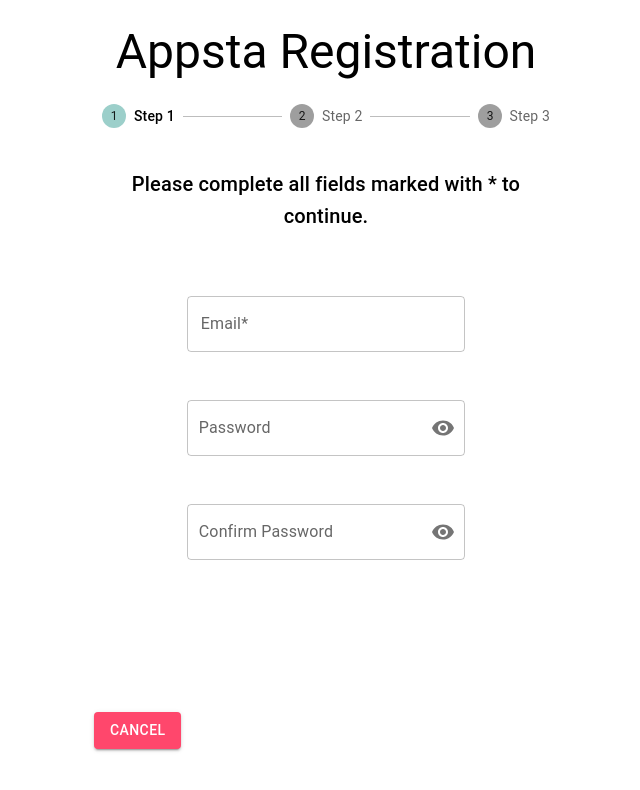
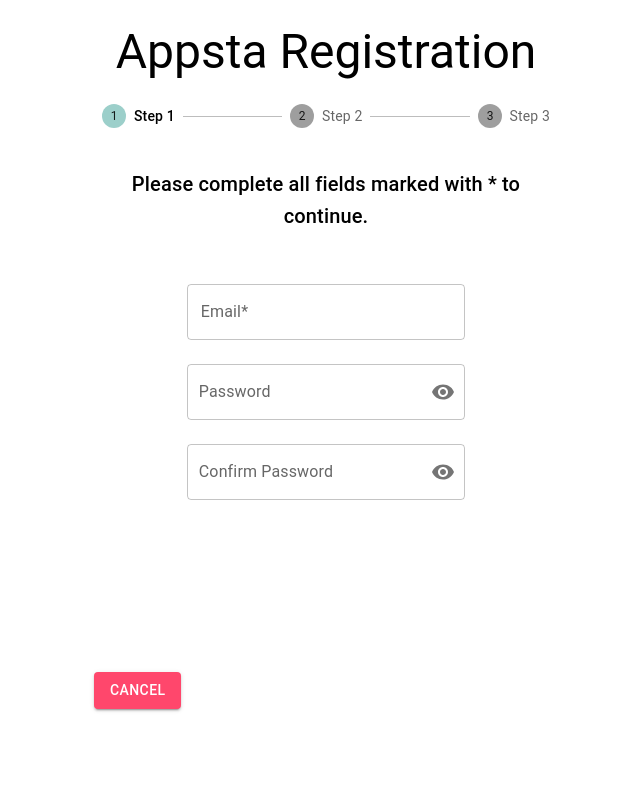
Before and after one commit to rhvdbergh/appsta, a React (Create React App) app: page /#/BuyerRegistration in a window 1280 px wide. Shown: the top 790 px of the page, without its empty margins (314-954 px from the left). Built offline with nearby package versions, Linux system fonts and the light colour scheme; no server answers.

Commit message:
adjusts buyer reg spacing

```diff
--- a/src/components/BuyerRegistration/BuyerRegistration.jsx
+++ b/src/components/BuyerRegistration/BuyerRegistration.jsx
@@ -138,7 +138,7 @@ function BuyerRegistration() {
             </Fragment>
           ) : (
             <Fragment>
-              <Box sx={{ minHeight: '50vh' }}>
+              <Box sx={{ minHeight: '45vh' }}>
                 {/* handleRender conditionally renders the form */}
                 {handleRender()}
               </Box>
--- a/src/components/BuyerRegistration/BuyerRegistrationForm1.jsx
+++ b/src/components/BuyerRegistration/BuyerRegistrationForm1.jsx
@@ -92,7 +92,7 @@ function BuyerRegistrationForm1({ setCanMoveForward }) {
     >
       <Box sx={{ display: 'flex', justifyContent: 'center' }}>
         <TextField
-          sx={{ width: '60%', my: 3 }}
+          sx={{ width: '60%', maxWidth: '350px', my: 1.5 }}
           label="Email*"
           variant="outlined"
           value={username}
@@ -103,7 +103,10 @@ function BuyerRegistrationForm1({ setCanMoveForward }) {
         />
       </Box>
       <Box sx={{ display: 'flex', justifyContent: 'center' }}>
-        <FormControl variant="filled" sx={{ width: '60%', my: 3 }}>
+        <FormControl
+          variant="filled"
+          sx={{ width: '60%', maxWidth: '350px', my: 1.5 }}
+        >
           <InputLabel htmlFor="filled-adornment-password">Password</InputLabel>
           <OutlinedInput
             id="filled-adornment-password"
@@ -128,7 +131,10 @@ function BuyerRegistrationForm1({ setCanMoveForward }) {
         </FormControl>
       </Box>
       <Box sx={{ display: 'flex', justifyContent: 'center' }}>
-        <FormControl variant="filled" sx={{ width: '60%', my: 3 }}>
+        <FormControl
+          variant="filled"
+          sx={{ width: '60%', maxWidth: '350px', my: 1.5 }}
+        >
           <InputLabel htmlFor="filled-adornment-password">
             Confirm Password
           </InputLabel>
--- a/src/components/BuyerRegistration/BuyerRegistrationForm2.jsx
+++ b/src/components/BuyerRegistration/BuyerRegistrationForm2.jsx
@@ -55,7 +55,7 @@ function BuyerRegistrationForm2({ setCanMoveForward }) {
     >
       <Box sx={{ display: 'flex', justifyContent: 'center' }}>
         <TextField
-          sx={{ width: '60%', my: 3 }}
+          sx={{ width: '60%', maxWidth: '350px', my: 1.5 }}
           label="First name*"
           value={first_name}
           variant="outlined"
@@ -67,7 +67,7 @@ function BuyerRegistrationForm2({ setCanMoveForward }) {
       </Box>
       <Box sx={{ display: 'flex', justifyContent: 'center' }}>
         <TextField
-          sx={{ width: '60%', my: 3 }}
+          sx={{ width: '60%', maxWidth: '350px', my: 1.5 }}
           label="Last name*"
           value={last_name}
           variant="outlined"
--- a/src/components/BuyerRegistration/BuyerRegistrationForm3.jsx
+++ b/src/components/BuyerRegistration/BuyerRegistrationForm3.jsx
@@ -57,7 +57,7 @@ function BuyerRegistrationForm3({ setCanMoveForward }) {
     >
       <Box sx={{ display: 'flex', justifyContent: 'center' }}>
         <TextField
-          sx={{ width: '60%', my: 3 }}
+          sx={{ width: '60%', maxWidth: '350px', my: 2 }}
           label="Company Name"
           value={company_name}
           variant="outlined"
@@ -69,7 +69,7 @@ function BuyerRegistrationForm3({ setCanMoveForward }) {
       </Box>
       <Box sx={{ display: 'flex', justifyContent: 'center' }}>
         <TextField
-          sx={{ width: '60%', my: 3 }}
+          sx={{ width: '60%', maxWidth: '350px', my: 2 }}
           label="Project Name*"
           value={project_name}
           variant="outlined"
@@ -81,7 +81,7 @@ function BuyerRegistrationForm3({ setCanMoveForward }) {
       </Box>
       <Box sx={{ display: 'flex', justifyContent: 'center' }}>
         <TextField
-          sx={{ width: '60%', my: 3 }}
+          sx={{ width: '60%', maxWidth: '350px', my: 2 }}
           label="City*"
           value={city}
           variant="outlined"
@@ -93,7 +93,7 @@ function BuyerRegistrationForm3({ setCanMoveForward }) {
       </Box>
       <Box sx={{ display: 'flex', justifyContent: 'center' }}>
         <TextField
-          sx={{ width: '60%', my: 3 }}
+          sx={{ width: '60%', maxWidth: '350px', my: 2 }}
           label="Zip Code*"
           value={postal_code}
           variant="outlined"
```
